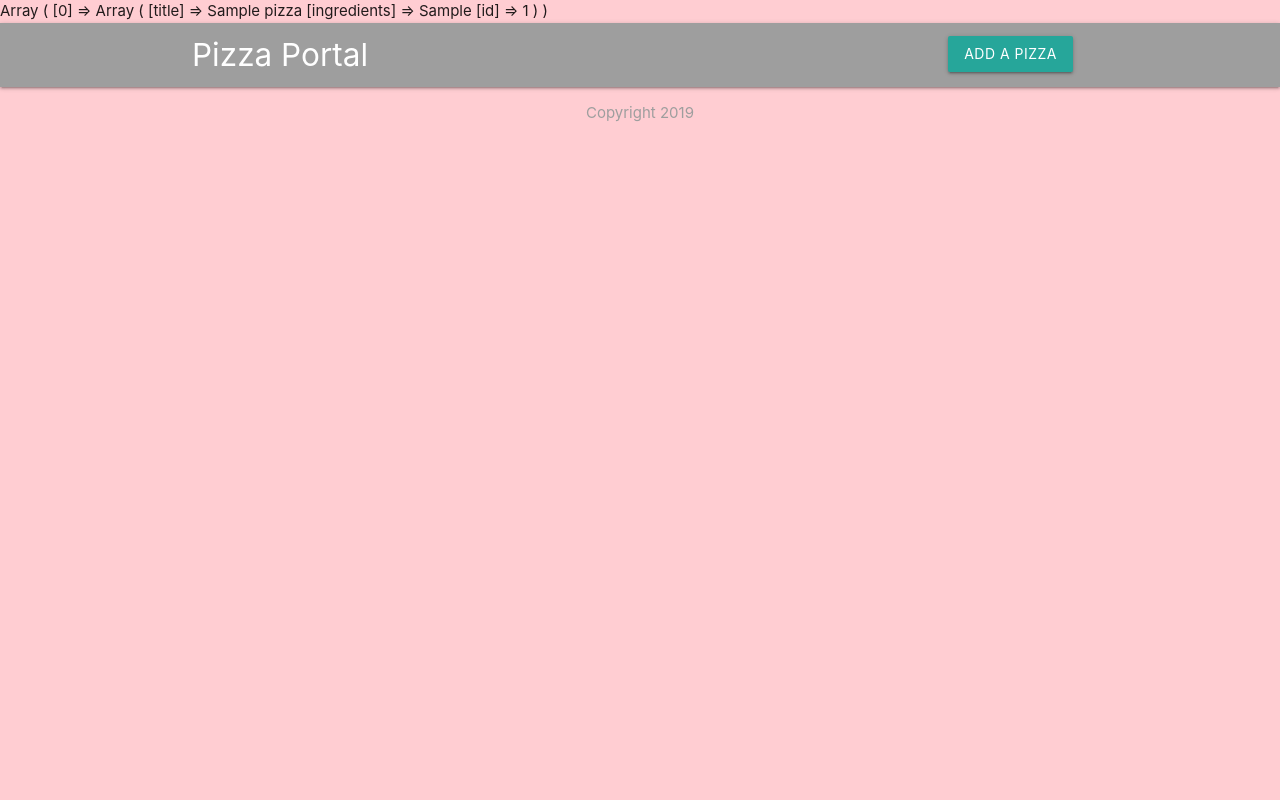
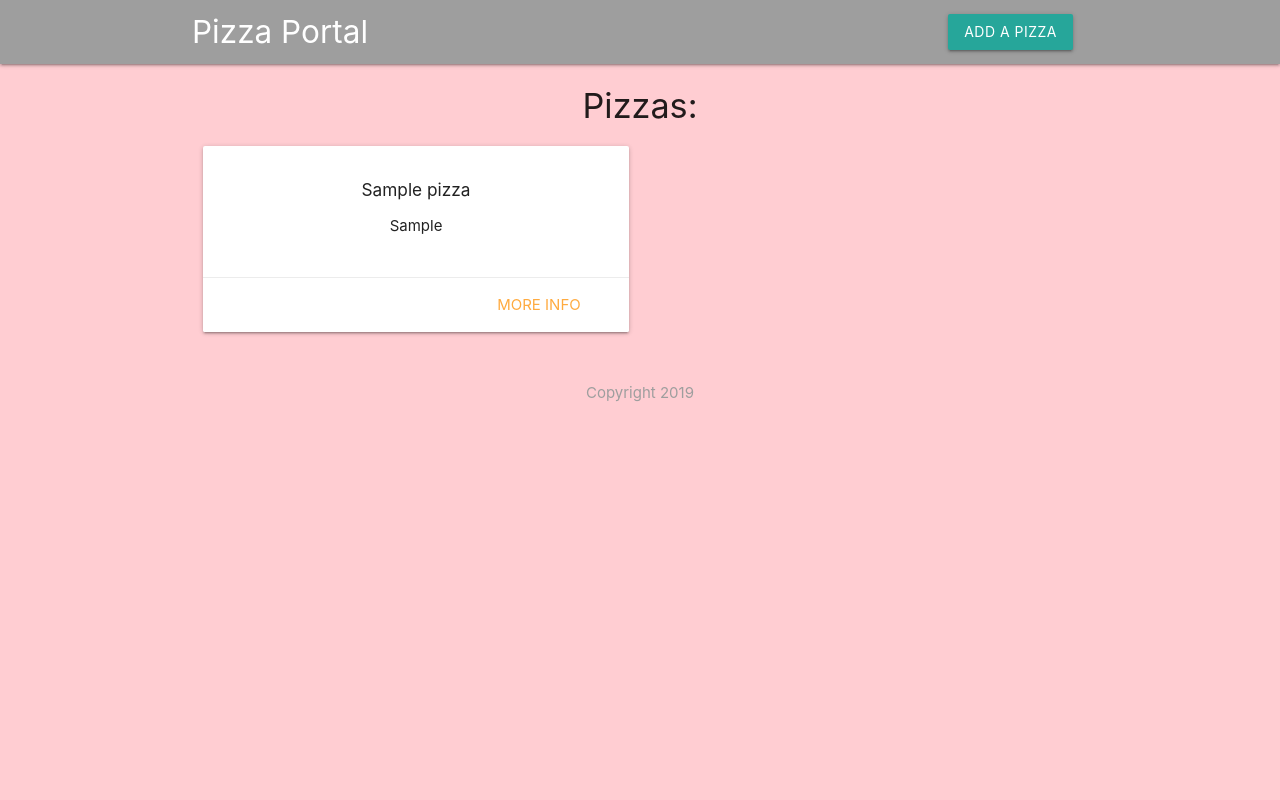
Before and after one commit to KarolakJakub/learning-php-mysql-basics, a PHP site: page / in a window 1280 px wide. Run offline with PHP 8.4, Linux system fonts and the light colour scheme; tables that the repository leaves empty or names only in its code hold one stand-in row (values such as "Sample post").

Commit message:
displaying the data

```diff
--- a/index.php
+++ b/index.php
@@ -2,12 +2,12 @@
 
 $conn = mysqli_connect('localhost', 'Jakub', '1234', 'pizza_portal');
 
-    if(!$conn){
+if (!$conn) {
     echo 'no connection ';
     echo mysqli_connect_error();
 }
 
-    $sql = 'SELECT title, ingredients, id FROM pizzas';
+$sql = 'SELECT title, ingredients, id FROM pizzas ORDER BY created_at';
 
 $result = mysqli_query($conn, $sql);
 
@@ -17,13 +17,41 @@
 
 mysqli_close($conn);
 
-    print_r($pizzas);
+// print_r(explode(',', $pizzas[0]['ingredients']));
 
 ?>
 
 <!DOCTYPE html>
 
 <?php include 'templates/header.php' ?>
+
+<h4 class="center">Pizzas:</h4>
+
+<div class='container'>
+    <div class="row">
+        <?php foreach ($pizzas as $pizza) { ?>
+
+            <div class="col s6 md3">
+                <div class="card">
+                    <div class="card-content center">
+                        <h6><?php echo htmlspecialchars($pizza['title']) ?></h6>
+                        <ul>
+                            <?php foreach (explode(',', $pizza['ingredients']) as $ing) { ?>
+                                <li><?php echo htmlspecialchars($ing)?></li>
+                            <?php
+                                } ?>
+                        </ul>
+                    </div>
+                    <div class="card-action right-align">
+                        <a href="#">more info</a>
+                    </div>
+                </div>
+            </div>
+
+        <?php } ?>
+    </div>
+</div>
+
 <?php include 'templates/footer.php' ?>
 
 </html>
```
Lines whose indentation alone changed are shown as unchanged.
